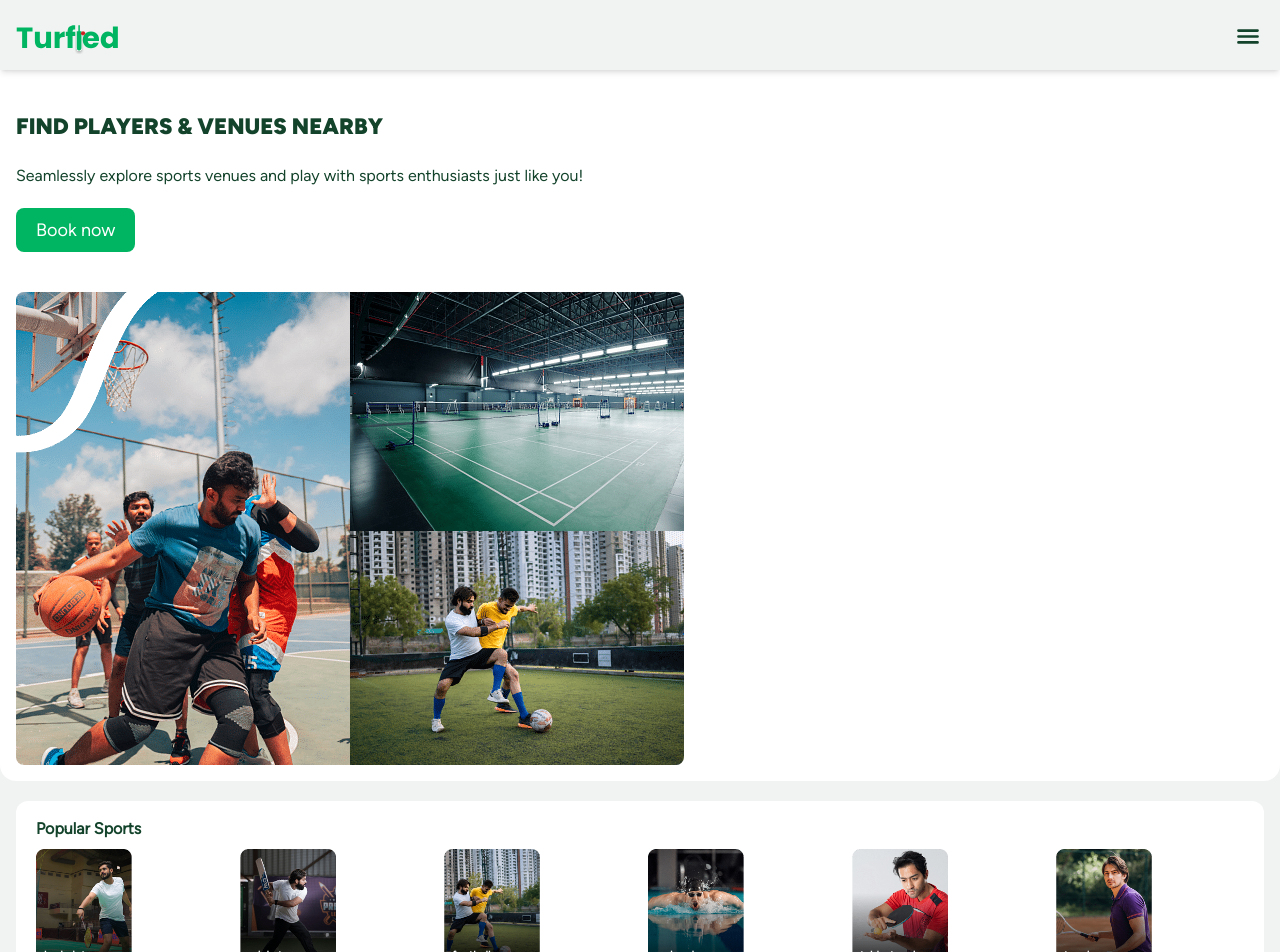
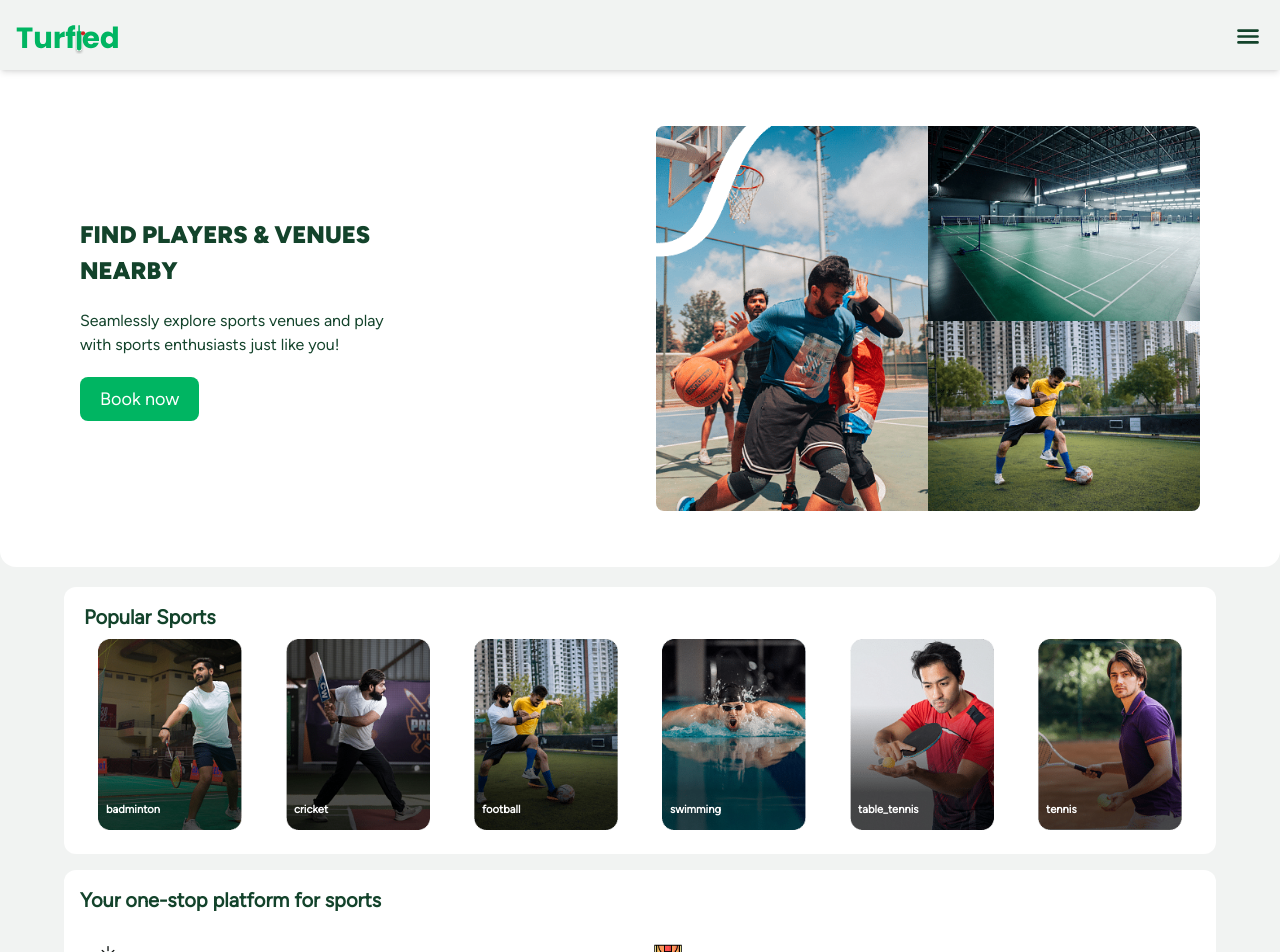
Before and after one commit to sakthivel155/Turfied, a React (Vite) app: page / in a window 1280 px wide. Shown: the top 952 px of the page. Built offline with nearby package versions, Linux system fonts and the light colour scheme.

Commit message:
home page responsive design

```diff
--- a/src/components/Footer.jsx
+++ b/src/components/Footer.jsx
@@ -4,6 +4,7 @@ import { footCards } from '../data/linkList.js'
 const Footer = () => {
     return (
     <footer className="m-8">
+        <div className='grid grid-cols-[repeat(auto-fit,minmax(min(100%,200px),1fr))] gap-5 '>
         <div className="mb-5 flex flex-col gap-2 text-sm">
         <svg
         className="bg-slate-700 w-[130px] h-max rounded-lg p-2"
@@ -50,7 +51,6 @@ const Footer = () => {
         <p>© 2024 Tech Solution Pvt. Ltd.</p>
         <p>All Rights Reserved.</p>
         </div>
-        <div className='grid grid-cols-[repeat(auto-fit,minmax(min(100%,200px),1fr))] gap-5 '>
             {footCards.map((card,key=0) => <Footercard key={key+1} linkHeader = {card.linkHeader} linkNames={card.links} />)}
         </div>
     </footer>
--- a/src/components/ui/Sportcard.jsx
+++ b/src/components/ui/Sportcard.jsx
@@ -1,9 +1,11 @@
 
 function Sportcard(item) {
     return (
-        <div className="relative flex">
+        <div className=" flex justify-center">
+            <div className="relative w-28 laptop:w-36">
             <h3 className=" absolute bottom-3 left-2 text-white font-bold text-[.7rem]">{item.sportName}</h3>
-            <img src={item.imgUrl} alt="badminton" className="w-24 " />
+            <img src={item.imgUrl} alt="badminton"  />
+            </div>
         </div>
     )
 }
--- a/src/pages/Home.jsx
+++ b/src/pages/Home.jsx
@@ -9,9 +9,10 @@ function Home() {
 
         <>
             <main>
-        <section className='bg-white pb-4 mb-5 rounded-b-2xl'>
-            <div className="px-4 py-10">
-                <h1 className="text-[1.4rem] font-black">FIND PLAYERS & VENUES NEARBY</h1>
+                <section className='bg-white mb-5 rounded-b-2xl laptop:py-10 '>
+            <div className="flex flex-col tablet:items-center tablet:flex-row tablet:justify-between laptop:max-w-[90%] laptop:m-auto">
+                <div className="px-4 py-10 tablet:max-w-[40%] laptop:max-w-[30%]">
+                    <h1 className="text-[1.4rem] font-black tablet:text-[1.5rem]">FIND PLAYERS & VENUES NEARBY</h1>
                     <p className="my-5 text-md">
                         Seamlessly explore sports venues and play with sports enthusiasts
                         just like you!
@@ -21,7 +22,7 @@ function Home() {
                                     Book now</button>
                     </div>
                 </div>
-            <div className="flex px-4">
+                <div className="flex px-4 py-4 laptop:max-w-[50%]">
                     <div>
                         <img
                             className="rounded-l-lg"
@@ -42,15 +43,16 @@ function Home() {
                         />
                     </div>
                 </div>
+            </div>
                 </section>
-            <section className="bg-white m-4 px-5 py-4 rounded-xl">
-            <h2 className='font-semibold'>Popular Sports</h2>
-            <div className="py-2 grid gap-4 grid-cols-[repeat(auto-fit,minmax(min(100%,116px),1fr))] ">
+                <section className="bg-white m-5 px-5 py-4 rounded-xl laptop:max-w-[90%] laptop:m-auto">
+                <h2 className='font-semibold laptop:text-xl'>Popular Sports</h2>
+                <div className="py-2 grid gap-4 grid-cols-[repeat(auto-fit,minmax(min(100%,100px),1fr))] ">
                         {popularSportData.map((item,key=0) => <Sportcard key={key+1} sportName = {item.sportName} imgUrl={item.url} />)}
                 </div>
                 </section>
-            <section className="bg-white m-4 p-4 rounded-xl">
-                <h2 className='font-semibold'>Your one-stop platform for sports</h2>
+                <section className="bg-white m-4 p-4 rounded-xl laptop:max-w-[90%] laptop:mx-auto ">
+                <h2 className='font-semibold laptop:text-xl'>Your one-stop platform for sports</h2>
                 <div className="grid tablet:grid-cols-2 ">
                     {appFeature.map((item,key=0) => <Featurecard key={key+1} imgUrl={item.imgUrl} appFeature = {item.content} />)}
                 </div>
```
Lines whose indentation alone changed are shown as unchanged.
